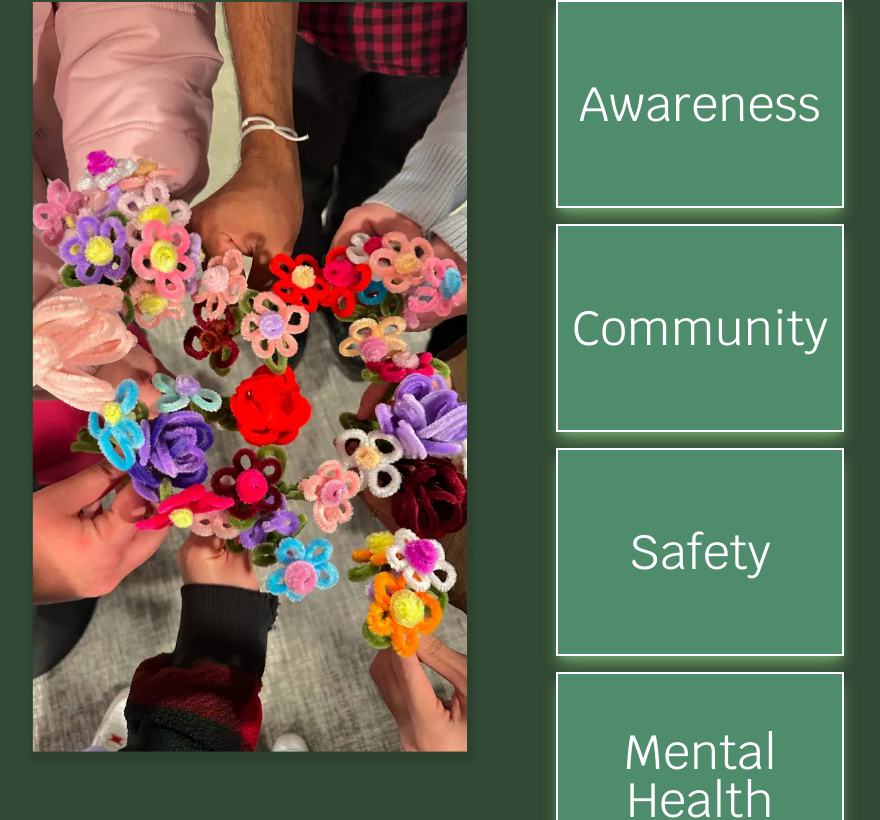
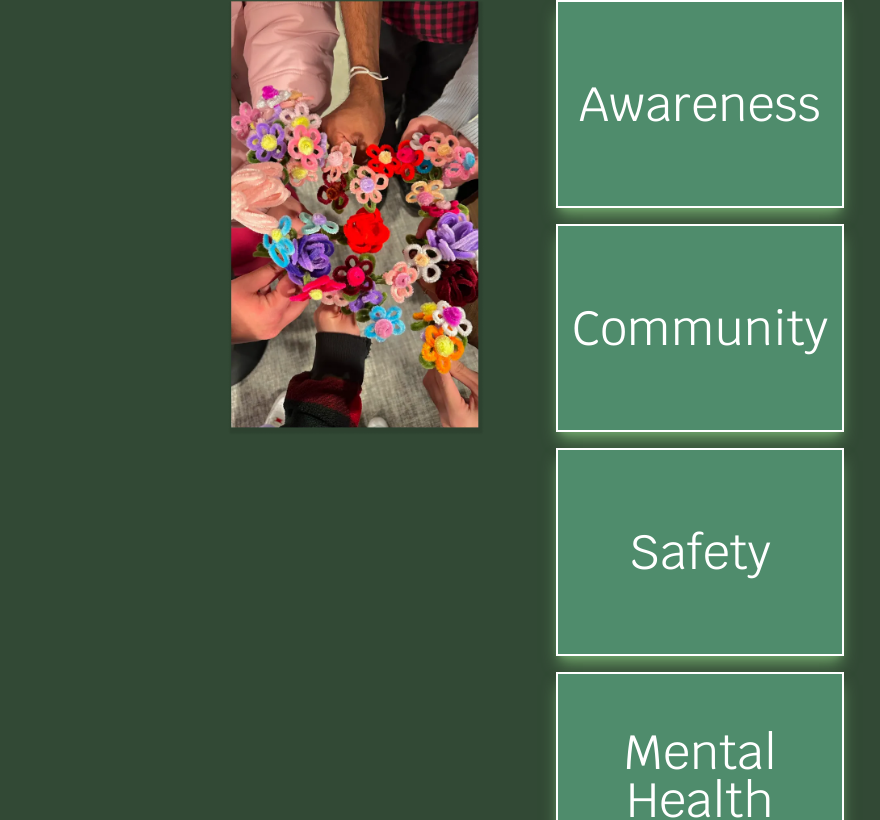
Before and after one commit to acm-ucr/leap-website, a Next.js app: page / in a window 1280 px wide. Shown: the top 820 px of the page, without its empty margins (156-1036 px from the left). Built offline with nearby package versions, Linux system fonts and the light colour scheme.

Commit message:
made fixes to image and structure of calling

```diff
--- a/src/app/page.tsx
+++ b/src/app/page.tsx
@@ -1,17 +1,8 @@
-import Value_Box from "@/components/home/Value_Box";
-import Description from "@/components/home/Description";
+import Description_Component from "@/components/home/Description_Component";
 
 const Home = () => {
   return (
-    <div className="flex min-h-screen items-start bg-leap-dark-green">
-      <div className="flex flex-1 items-start justify-center">
-        <Description />
-      </div>
-
-      <div className="flex flex-1 items-start justify-center">
-        <Value_Box />
-      </div>
-    </div>
+    <div> <Description_Component/> </div>
   );
 };
 
--- a/src/components/home/Description.tsx
+++ b/src/components/home/Description.tsx
@@ -5,7 +5,7 @@ const FlowerImg = "/assets/home/description.webp";
 
 const Description = () => {
   return (
-    <div className="ml-44 flex items-start justify-center">
+    <div className="ml-96 flex items-start justify-center">
       <Image
         src={FlowerImg}
         alt="Flowers"
--- /dev/null
+++ b/src/components/home/Description_Component.tsx
@@ -0,0 +1,18 @@
+import Value_Box from "@/components/home/Value_Box";
+import Description from "@/components/home/Description";
+
+const Description_Component = () => {
+  return (
+    <div className="flex min-h-screen items-start bg-leap-dark-green">
+      <div className="flex flex-1 items-start justify-center">
+        <Description />
+      </div>
+
+      <div className="flex flex-1 items-start justify-center">
+        <Value_Box />
+      </div>
+    </div>
+  );
+};
+
+export default Description_Component;
```
